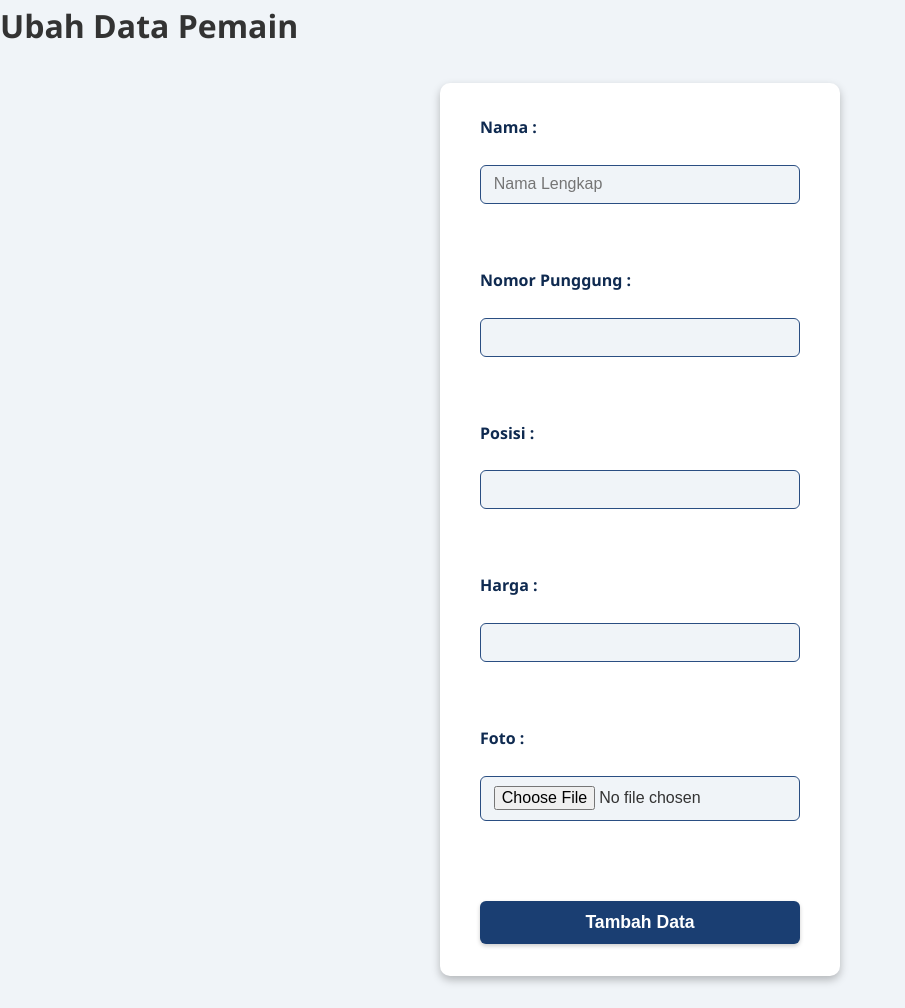
After one commit to ammariqbal19/TugasAmmar, a PHP site: page /ubahdata.php?id=1 in a window 1280 px wide. The commit adds this page. Shown: the whole page, without its empty margins (0-905 px from the left). Run offline with PHP 8.4, Linux system fonts and the light colour scheme; data that the repository does not hold is empty.

Commit message:
menambahkan ubahdata.php

```diff
--- a/CSS/tambahdata.css
+++ b/CSS/tambahdata.css
@@ -1,4 +1,4 @@
-/* Table Styles */
+Table Styles
 table {
     width: 100%;
     border-collapse: collapse;
--- a/datapemain.php
+++ b/datapemain.php
@@ -42,6 +42,8 @@
             <td><?= $pmn["harga"] ?></td>
             <td><a href="hapusdata.php?id=<?= $pmn["id"] ?>">
                     <button style="margin-bottom: 12px; background-color: lightblue;">Hapus</button>
+                <a href="ubahdata.php?id=<?= $pmn["id"] ?>">
+                    <button style="margin-bottom: 12px; background-color: lightblue;">Edit</button>
                 </a>
             </td>
         </tr>
--- a/function.php
+++ b/function.php
@@ -69,4 +69,36 @@ function hapusdata($id) {
     mysqli_query($koneksi, "DELETE FROM pemain WHERE id = $id");
     return mysqli_affected_rows($koneksi);
 }
+
+function ubahdata($data, $id)
+{
+    global $koneksi;
+    $nama = $data["nama"];
+    $nomor_punggung = $data["nomor_punggung"];
+    $posisi = $data["posisi"];
+    $harga = $data["harga"];
+    $fotoLama = $data["fotoLama"];
+
+    // Proses upload foto
+    if ($_FILES['foto']['error'] === 4) {
+        $foto = $fotoLama; // tidak upload foto baru
+    } else {
+        $foto = upload();
+        if (!$foto) {
+            return 0; // upload gagal
+        }
+    }
+
+    $query = "UPDATE pemain SET
+                nama = '$nama',
+                nomor_punggung = '$nomor_punggung',
+                posisi = '$posisi',
+                harga = '$harga',
+                foto = '$foto'
+              WHERE id = $id";
+
+    mysqli_query($koneksi, $query);
+
+    return mysqli_affected_rows($koneksi);
+}
 ?>
--- /dev/null
+++ b/ubahdata.php
@@ -0,0 +1,56 @@
+<?php
+require 'function.php';
+
+$id = $_GET["id"];
+
+$pmn = query("SELECT * FROM pemain WHERE id = $id")[0];
+
+
+if (isset($_POST['submit'])) {
+    if (ubahdata($_POST, $id) > 0) {
+        echo "
+        <script>
+            alert('Data berhasil ditambahkan!');
+            document.location.href = 'datapemain.php';
+        </script>";
+    } else {
+        echo "
+        <script>
+            alert('Data gagal ditambahkan!');
+            document.location.href = 'datapemain.php';
+        </script>";
+    }
+}
+?>
+
+<!DOCTYPE html>
+<html lang="en">
+<head>
+    <meta charset="UTF-8">
+    <meta name="viewport" content="width=device-width, initial-scale=1.0">
+    <title>Ubah Data</title>
+     <link rel="stylesheet" href="CSS/style.css">
+</head>
+<body>
+    <h1>Ubah Data Pemain</h1>
+    <form action="" method="post" enctype="multipart/form-data">
+        <label for="nama">Nama : </label>
+        <input type="text" name="nama" id="nama" required
+        placeholder="Nama Lengkap" required value="<?= $pmn ["nama"]?>"/><br>
+
+        <label for="nomor_punggung">Nomor Punggung : </label>
+        <input type="text" name="nomor_punggung" id="nomor_punggung" required value="<?= $pmn ["nomor_punggung"]?>"/><br>
+
+        <label for="posisi">Posisi : </label>
+        <input type="text" name="posisi" id="posisi" required value="<?= $pmn ["posisi"]?>"/><br>
+
+        <label for="harga">Harga : </label>
+        <input type="text" name="harga" id="harga" required value="<?= $pmn ["harga"]?>"/><br>
+
+        <label for="foto">Foto : </label>
+        <input type="file" name="foto" id="foto" accept="image/*" required/><br>
+
+        <button type="submit" name="submit">Tambah Data</button>
+    </form>
+</body>
+</html>
```
Also changed, not shown: image/6864aa3fe9b97.png (added), image/6864b6010a611.jpg (added), image/6864b642eeb54.jpeg (added), image/6864b6ae90883.jpg (added), image/6864b6f8b4793.jpeg (added).
